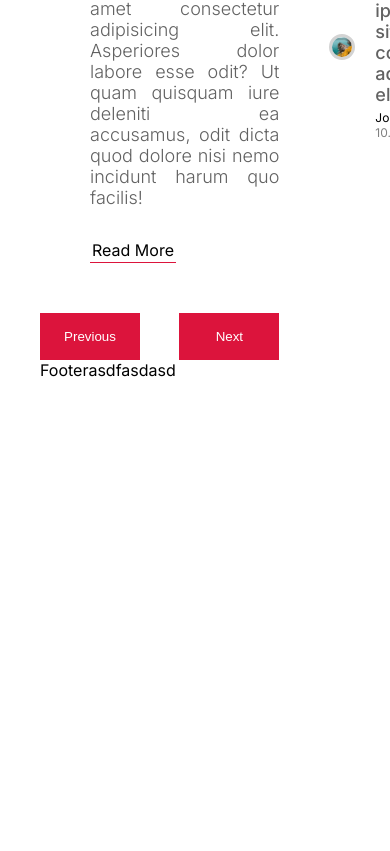
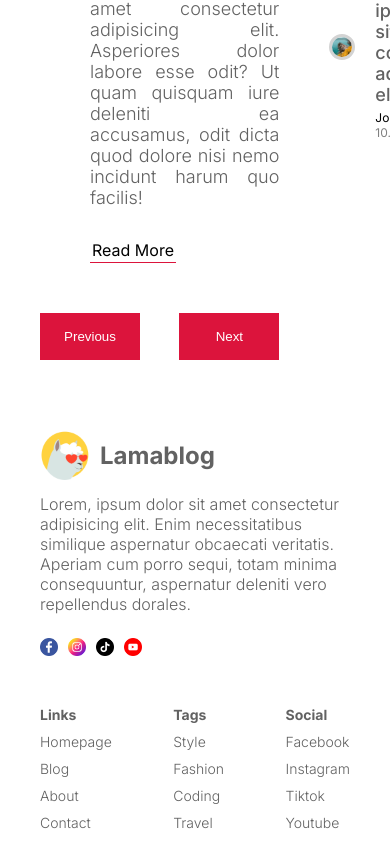
Before and after one commit to KwanJunEr/blogwebsite_nextjs_mongodb, a Next.js app: page / in a window 390 px wide. Shown: the part 4240-5091 px from the top of the page. Before the commit the page ends 4620 px from the top, so only its background shows below. Built offline with nearby package versions, Linux system fonts and the light colour scheme.

Commit message:
completed the footer component including responsiveness

```diff
--- a/components/footer/Footer.jsx
+++ b/components/footer/Footer.jsx
@@ -1,12 +1,54 @@
-import React from 'react'
-import styles from "./footer.module.css"
+import React from "react";
+import styles from "./footer.module.css";
+import Image from "next/image";
+import Link from "next/link";
 
 const Footer = () => {
   return (
     <div className={styles.container}>
-      Footerasdfasdasd
+      <div className={styles.info}>
+        <div className={styles.logo}>
+          <Image src="/logo.png" alt="lama blog" width={50} height={50} />
+          <h1 className={styles.logoText}>Lamablog</h1>
+        </div>
+        <p className={styles.desc}>
+          Lorem, ipsum dolor sit amet consectetur adipisicing elit. Enim
+          necessitatibus similique aspernatur obcaecati veritatis. Aperiam cum
+          porro sequi, totam minima consequuntur, aspernatur deleniti vero
+          repellendus dorales.
+        </p>
+        <div className={styles.icons}>
+          <Image src="/facebook.png" alt="" width={18} height={18} />
+          <Image src="/instagram.png" alt="" width={18} height={18} />
+          <Image src="/tiktok.png" alt="" width={18} height={18} />
+          <Image src="/youtube.png" alt="" width={18} height={18} />
+        </div>
+      </div>
+      <div className={styles.links}>
+        <div className={styles.list}>
+          <span className={styles.listTitle}>Links</span>
+          <Link href="/">Homepage</Link>
+          <Link href="/">Blog</Link>
+          <Link href="/">About</Link>
+          <Link href="/">Contact</Link>
+        </div>
+        <div className={styles.list}>
+          <span className={styles.listTitle}>Tags</span>
+          <Link href="/">Style</Link>
+          <Link href="/">Fashion</Link>
+          <Link href="/">Coding</Link>
+          <Link href="/">Travel</Link>
+        </div>
+        <div className={styles.list}>
+          <span className={styles.listTitle}>Social</span>
+          <Link href="/">Facebook</Link>
+          <Link href="/">Instagram</Link>
+          <Link href="/">Tiktok</Link>
+          <Link href="/">Youtube</Link>
+        </div>
+      </div>
     </div>
-  )
-}
+  );
+};
 
-export default Footer
+export default Footer;
--- a/components/footer/footer.module.css
+++ b/components/footer/footer.module.css
@@ -0,0 +1,81 @@
+.container {
+    margin-top: 50px;
+    padding: 20px 0px;
+    display: flex;
+    align-items: center;
+    justify-content: space-between;
+    color: var(--softTextColor);
+}
+
+.info {
+    flex: 1;
+    display: flex;
+    flex-direction: column;
+    gap: 14px;
+}
+
+
+.logo {
+    display: flex;
+    align-items: center;
+    gap: 10px;
+}
+
+.logoText {
+    font-size: 24px;
+}
+
+.desc {
+    font-weight: 300;
+}
+
+
+.icons {
+    margin-top: 10px;
+    gap: 10px;
+    display: flex;
+}
+
+.links {
+    flex: 1;
+    display: flex;
+    justify-content: flex-end;
+    gap: 100px;
+}
+
+.list {
+    display: flex;
+    flex-direction: column;
+    gap: 10px;
+    font-weight: 300;
+}
+
+.listTitle {
+    font-weight: bold;
+}
+
+@media screen and (max-width:1024px) {
+    .links{
+        gap:50px;
+    }
+}
+
+@media screen and (max-width:768px) {
+    .container{
+      flex-direction: column;
+      gap: 50px;
+    }
+
+    .links{
+        width: 100%;
+        justify-content: space-between;
+    }
+}
+
+
+@media screen and (max-width:640px) {
+
+    .links{
+       font-size: 14px;
+    }
+}
```
